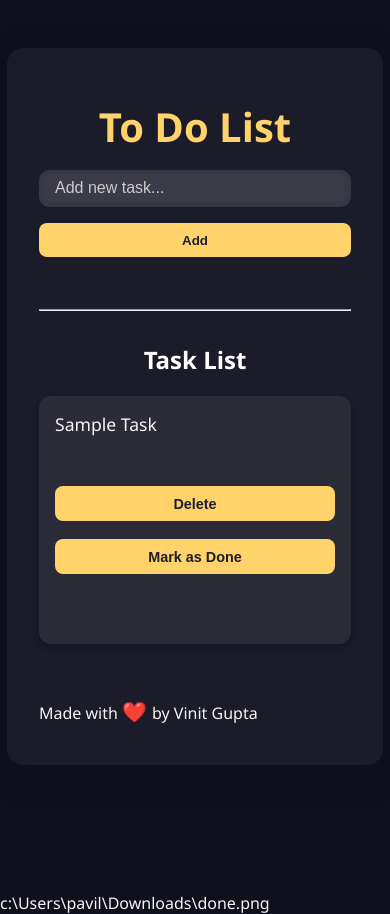
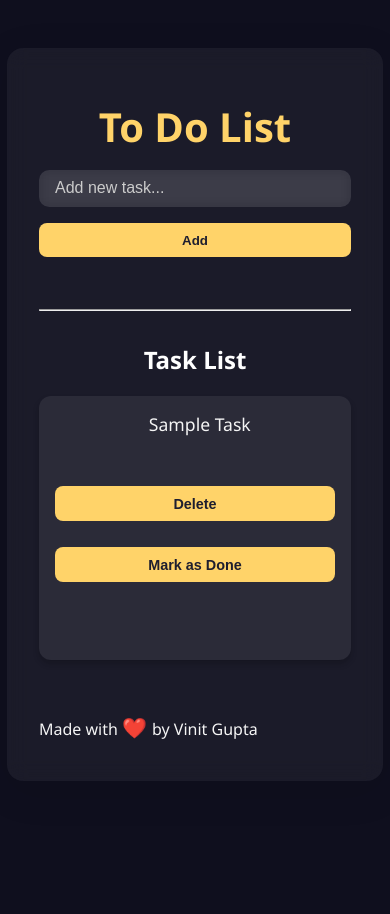
Before and after one commit to VinitKumarGupta/todo-app-react, a React (Vite) app: page / in a window 390 px wide. After the commit the page ends 892 px from the top, so only its background shows below. Built offline with nearby package versions, Linux system fonts and the light colour scheme.

Commit message:
Modified index.html

```diff
--- a/index.html
+++ b/index.html
@@ -10,5 +10,4 @@
         <div id="root"></div>
         <script type="module" src="/src/main.jsx"></script>
     </body>
-    c:\Users\pavil\Downloads\done.png
 </html>
--- a/src/ToDoList.css
+++ b/src/ToDoList.css
@@ -72,7 +72,7 @@ input::placeholder {
     padding: 0.6rem 1rem;
     border-radius: 8px;
     border: none;
-    margin-top: 0.5rem;
+    margin: 0.5rem 0rem;
     background-color: #ffd369;
     color: #1e1e2f;
     font-weight: bold;
@@ -106,6 +106,7 @@ li span {
     font-size: 1.1rem;
     flex: 1;
     word-break: break-word;
+    margin-left: 0.6rem;
 }
 
 /* Done/Not Done Styles */
@@ -141,7 +142,7 @@ li span {
 
     li {
         flex-direction: column;
-        align-items: flex-start;
+        align-items: center;
     }
 
     .optBtns {
```
